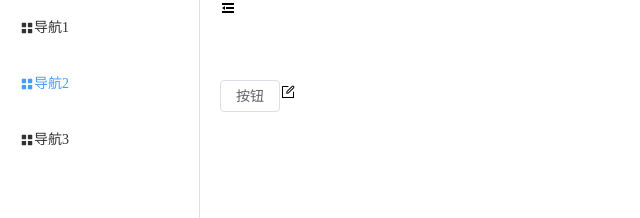
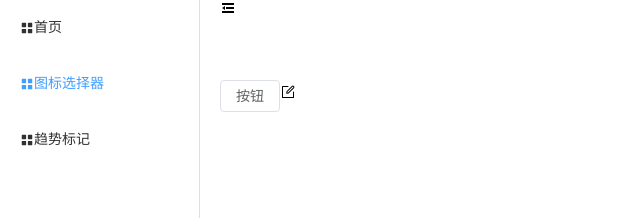
Before and after one commit to 11334/Refactor-ElementPlus, a Vue app: page / in a window 1280 px wide. Shown: the top 218 px of the page, without its empty margins (0-640 px from the left). Built offline with nearby package versions, Linux system fonts and the light colour scheme.

Commit message:
伸缩菜单组件拆分

```diff
--- a/src/components/container/src/ConstantVue.vue
+++ b/src/components/container/src/ConstantVue.vue
@@ -1,37 +1,18 @@
 <script lang="ts" setup>
+import NavHeader from './navHeader/NavHeader.vue'
+import NavSide from './navSide/NavSide.vue'
 import { ref } from 'vue'
 const isCollapse = ref(false)
-let toggle = () => {
-    isCollapse.value = !isCollapse.value
-}
 </script>
 <template>
     <el-container class="el-container">
         <el-aside width="auto">
-            <el-menu
-                :collapse="isCollapse"
-                default-active="2"
-                class="el-menu-vertical-demo"            >
-                <el-menu-item index="1">
-                    <el-icon-menu></el-icon-menu>
-                    <span>导航1</span>
-                </el-menu-item>
-                <el-menu-item index="2">
-                    <el-icon-menu></el-icon-menu>
-                    <span>导航2</span>
-                </el-menu-item>
-                <el-menu-item index="3">
-                    <el-icon-menu></el-icon-menu>
-                    <span>导航3</span>
-                </el-menu-item>
-            </el-menu>
+            <nav-side v-model:collapse="isCollapse" />
         </el-aside>
         <el-container>
             <el-header>
-                <span @click="toggle">
-                    <el-icon-expand v-if="isCollapse"></el-icon-expand>
-                    <el-icon-fold v-else></el-icon-fold>
-                </span>
+                <!-- 通过v-model的方式传值collapse 子组件就能改这个值 -->
+                <nav-header v-model:collapse="isCollapse" />
             </el-header>
             <el-main> <router-view></router-view> </el-main>
             <el-footer>Footer</el-footer>
@@ -39,12 +20,5 @@ let toggle = () => {
     </el-container>
 </template>
 
-<script lang="ts" setup>
 
-</script>
-
-<style lang="scss" scoped>
-.el-menu-vertical-demo:not(.el-menu--collapse) {
-    width: 200px; //菜单不收缩的时候宽度是多少
-}
-</style>
+<style lang="scss" scoped></style>
--- /dev/null
+++ b/src/components/container/src/navHeader/NavHeader.vue
@@ -0,0 +1,19 @@
+<template>
+    <span @click="toggle">
+        <el-icon-expand v-if="collapse"></el-icon-expand>
+        <el-icon-fold v-else></el-icon-fold>
+    </span>
+</template>
+
+<script lang="ts" setup>
+let props = defineProps<{
+    collapse: boolean
+}>()
+let emits = defineEmits(['update:collapse'])
+let toggle = () => {
+    // 需要修改父组件的数据
+    emits('update:collapse',!props.collapse)
+}
+</script>
+
+<style lang="scss" scoped></style>
--- /dev/null
+++ b/src/components/container/src/navSide/NavSide.vue
@@ -0,0 +1,28 @@
+<template>
+    <el-menu :collapse="collapse" default-active="2" class="el-menu-vertical-demo">
+        <el-menu-item index="1">
+            <el-icon-menu></el-icon-menu>
+            <span>首页</span>
+        </el-menu-item>
+        <el-menu-item index="2">
+            <el-icon-menu></el-icon-menu>
+            <span>图标选择器</span>
+        </el-menu-item>
+        <el-menu-item index="3">
+            <el-icon-menu></el-icon-menu>
+            <span>趋势标记</span>
+        </el-menu-item>
+    </el-menu>
+</template>
+
+<script lang="ts" setup>
+defineProps<{
+    collapse: boolean
+}>()
+</script>
+
+<style lang="scss" scoped>
+.el-menu-vertical-demo:not(.el-menu--collapse) {
+    width: 200px; //菜单不收缩的时候宽度是多少
+}
+</style>
```
